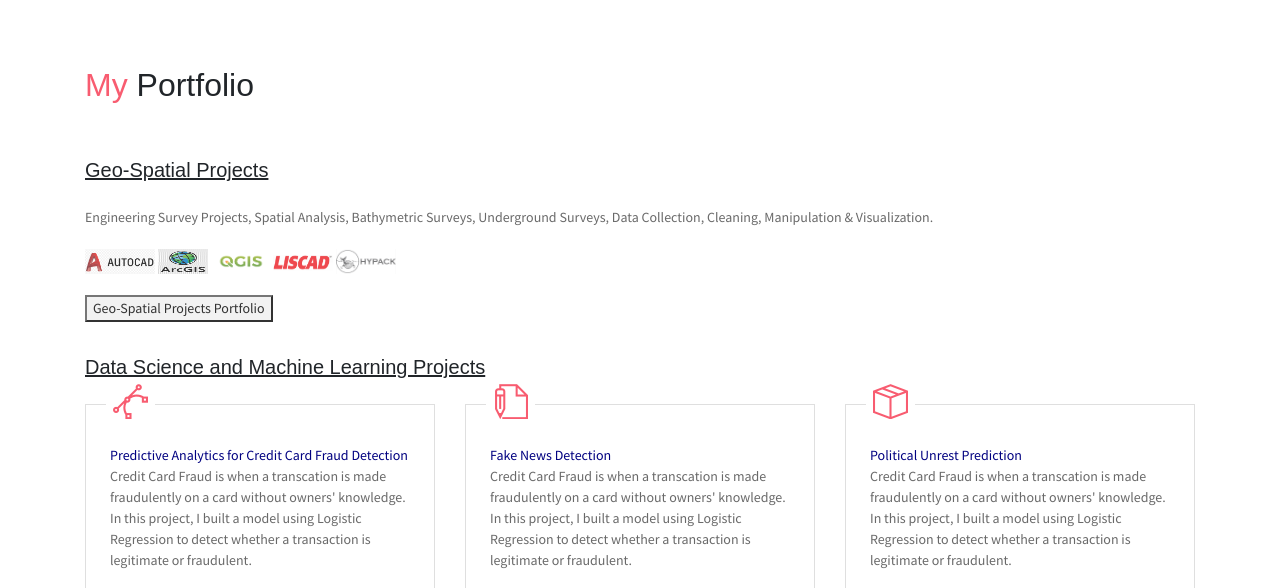
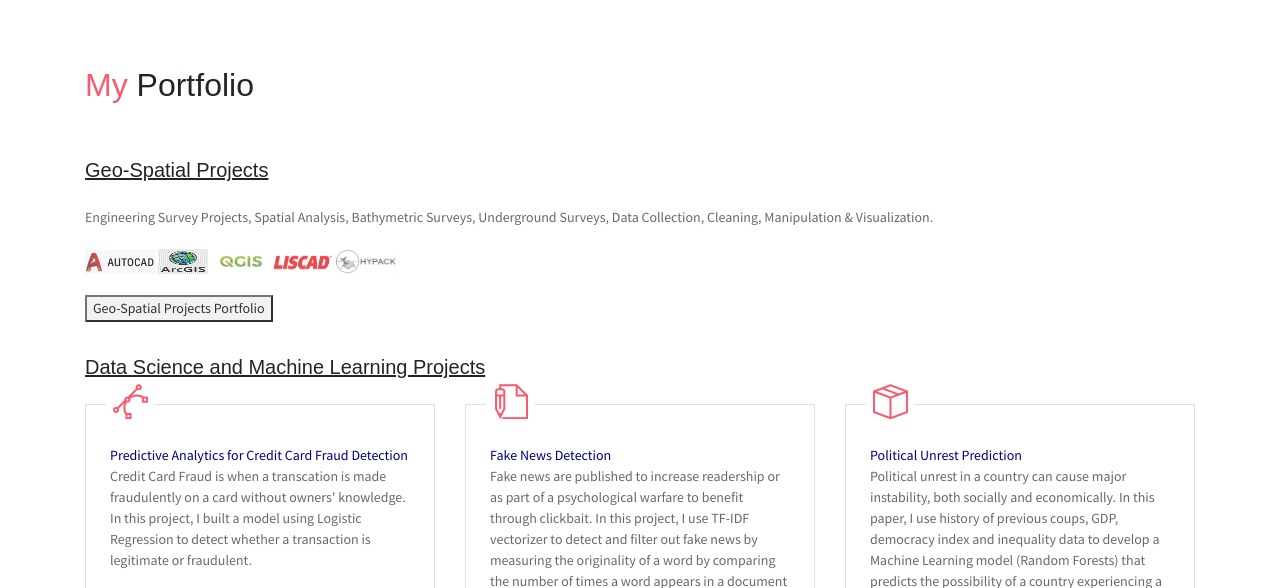
Before and after one commit to Mkara-Tina/Mkara, a plain HTML site: page index.html in a window 1280 px wide. Shown: the part 3555-4143 px from the top of the page. Drawn offline with Linux system fonts and the light colour scheme; some packages are replaced by stand-ins of ours.

Commit message:
ML projects description

```diff
--- a/index.html
+++ b/index.html
@@ -452,9 +452,10 @@
                         </div>
                         <div class="card-body px-4 py-3">
                             <h7 class="mb-3 card-title text-dark, "style="color:Navy;">Fake News Detection</h7>
-                            <P class="subtitle">Credit Card Fraud is when a transcation is made fraudulently on a card without owners'
-                                knowledge. In this project, I built a model using Logistic Regression to detect whether a transaction is
-                                legitimate or fraudulent.
+                            <P class="subtitle">Fake news are published to increase readership or as part of a psychological warfare
+                                to benefit through clickbait. In this project, I use TF-IDF vectorizer to detect and filter
+                                out fake news by measuring the originality of a word by comparing the number of
+                                times a word appears in a document with the number of documents the word appears in.
                                 <br><br><img src="assets/imgs/python.png" alt="" width="70" height="20">
                                     <img src="assets/imgs/jupyter.png" alt="" width="60" height="14">
                                     <img src="assets/imgs/tf-idf.PNG" alt="" width="50" height="12">
@@ -471,9 +472,10 @@
                         </div>
                         <div class="card-body px-4 py-3">
                             <h7 class="mb-3 card-title text-dark, "style="color:Navy;">Political Unrest Prediction</h7>
-                            <P class="subtitle">Credit Card Fraud is when a transcation is made fraudulently on a card without owners'
-                                knowledge. In this project, I built a model using Logistic Regression to detect whether a transaction is
-                                legitimate or fraudulent.
+                            <P class="subtitle">Political unrest in a country can cause major instability, both socially and economically.
+                                                In this paper, I use history of previous coups, GDP, democracy index and inequality data
+                                                to develop a Machine Learning model (Random Forests) that predicts the possibility of a
+                                                country experiencing a coup.
                                 <br><br><img src="assets/imgs/python.png" alt="" width="70" height="20">
                                     <img src="assets/imgs/jupyter.png" alt="" width="60" height="14">
                                     <img src="assets/imgs/random-forest.png" alt="" width="30" height="17">
```
